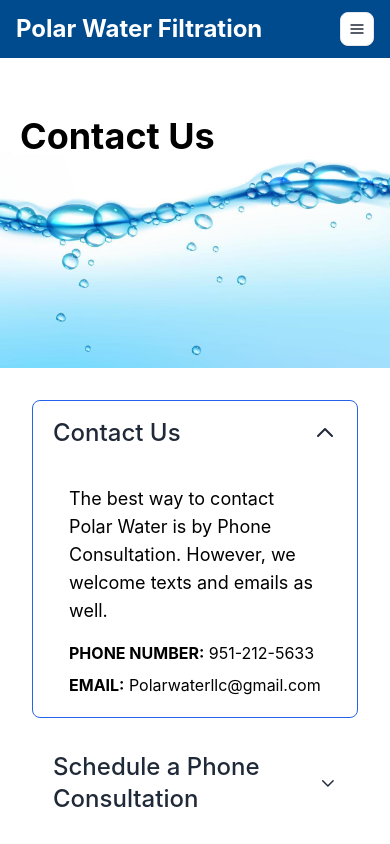
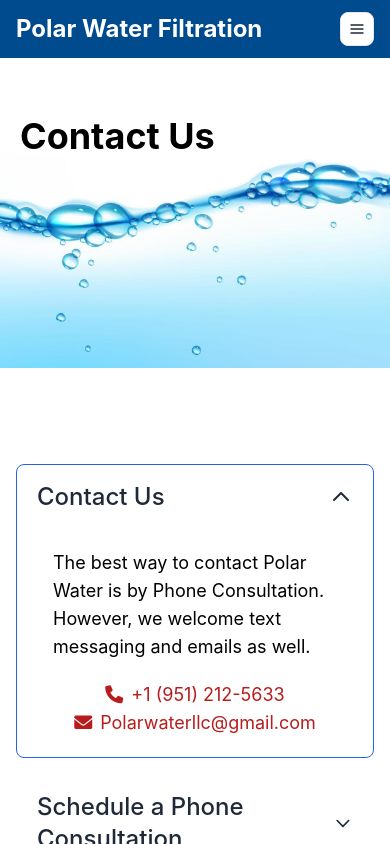
Before and after one commit to Nolden33/PolarWater, a React (Create React App) app in the folder polarwater/: page /contactUs in a window 390 px wide. Both pictures are taken after a click on the button "Contact Us". Shown: the top 844 px of the page. Built offline with nearby package versions, Linux system fonts and the light colour scheme.

Commit message:
updates
changed the phone and email in and removed extra space under contactUs, added a component that navigates to the top of new pages.

```diff
--- a/polarwater/src/App.jsx
+++ b/polarwater/src/App.jsx
@@ -9,6 +9,7 @@
 import Banner from "./components/landingPage/banner/Banner";
 import NavBar from "./Navbar";
 import Footer from "./Footer";
+import ScrollToTop from "./components/ScrollToTop"
 import "preline/preline";
 
 
@@ -47,6 +48,7 @@
 		<PrimeReactProvider>
 			<div className="App">
 			<Router>
+				<ScrollToTop />
 				<header>
 					<ConditionalBanner />
 					<div
--- /dev/null
+++ b/polarwater/src/components/ScrollToTop.jsx
@@ -0,0 +1,15 @@
+import { useEffect } from 'react';
+import { useLocation } from 'react-router-dom';
+
+function ScrollToTop() {
+  const { pathname } = useLocation();
+
+  useEffect(() => {
+    // Smoothly scroll to the top of the page whenever the route changes
+    window.scrollTo({ top: 0, left: 0, });
+  }, [pathname]);
+
+  return null;
+}
+
+export default ScrollToTop;
--- a/polarwater/src/components/contactUs/AccordionOne.jsx
+++ b/polarwater/src/components/contactUs/AccordionOne.jsx
@@ -1,21 +1,36 @@
 import React from "react";
 
 function AccordionOne() {
-    return (
-        <div className="px-4">
-            <p className="text-left text-lg mb-4"> {/* Increased bottom margin for better visual separation */}
-                The best way to contact Polar Water is by Phone Consultation. However, we welcome texts and emails as well.
-            </p>
-            <ul className="text-left list-none space-y-2"> {/* Added space between list items */}
-                <li className="">
-                    <span className="font-bold uppercase">Phone Number:</span><span className="hover:text-blue-600 cursor-pointer"> 951-212-5633 </span>
-                </li>
-                <li className="">
-                    <span className="font-bold uppercase">Email:</span><span className="hover:text-blue-600 cursor-pointer"> Polarwaterllc@gmail.com </span>
-                </li>
-            </ul>
-        </div>
-    );
+	return (
+		<div className="px-4">
+			<p className="text-left text-lg mb-4">
+				{" "}
+				{/* Increased bottom margin for better visual separation */}
+				The best way to contact Polar Water is by Phone Consultation. However,
+				we welcome text messaging and emails as well.
+			</p>
+			<div className="hidden sm:flex sm:flex-col text-gray-800 sm:ml-auto sm:flex-none sm:items-start">
+				<a href="tel:+19512125633" className="hover:text-red-700 hover:underline text-lg">
+					<i className="fas fa-phone mr-2"></i>
+					+1 (951) 212-5633
+				</a>
+				<a href="mailto:Polarwaterllc@gmail.com" className="hover:text-red-700 hover:underline text-lg">
+					<i className="fas fa-envelope mr-2"></i>
+					Polarwaterllc@gmail.com
+				</a>
+			</div>
+			<div className="flex sm:hidden flex-col text-gray-800 mt-5">
+				<a href="tel:+19512125633" className="text-red-700 hover:underline text-lg">
+					<i className="fas fa-phone mr-2"></i>
+					+1 (951) 212-5633
+				</a>
+				<a href="mailto:Polarwaterllc@gmail.com" className="text-red-700 hover:underline text-lg">
+					<i className="fas fa-envelope mr-2"></i>
+					Polarwaterllc@gmail.com
+				</a>
+			</div>
+		</div>
+	);
 }
 
 export default AccordionOne;
--- a/polarwater/src/components/contactUs/ContactUs.jsx
+++ b/polarwater/src/components/contactUs/ContactUs.jsx
@@ -38,7 +38,6 @@
 			content: (
 				<div className="flex flex-col md:grid md:grid-rows-1 md:grid-cols-6 place-items-center">
 					<div className="md:row-span-1 md:col-span-3 bg-white flex flex-col">
-
 						{/* Grid for service areas */}
 						<div className="grid grid-cols-3 grid-rows-5 text-md text-gray-600 place-items-center">
 							<p>Banning</p>
@@ -57,7 +56,9 @@
 							<p>Rialto</p>
 							<p>Rancho Cucamonga</p>
 						</div>
-					<div className="text-md text-gray-600 place-items-center">***Restrictions Apply***</div>
+						<div className="text-md text-gray-600 place-items-center">
+							***Restrictions Apply***
+						</div>
 					</div>
 
 					<div className="md:row-span-1 md:col-span-3 flex justify-center items-center">
@@ -101,15 +102,13 @@
 					/>
 				</div>
 				<div className="absolute bottom-48 sm:bottom-52 lg:start-28 md:start-16 p-2">
-					<div className="p-3 text-4xl font-bold text-black">
-						Contact Us
-					</div>
+					<div className="p-3 text-4xl font-bold text-black">Contact Us</div>
 				</div>
 			</div>
 
 			{/* Grid Layout */}
 			<div className="container mx-auto p-4 lg:px-40">
-				<div className="grid grid-rows-3 gap-4 p-4">
+				<div className="py-20">
 					{/* Accordion for Contact Us, Schedule, and Social Medias */}
 					<div className="flex flex-col gap-4">
 						{accordionItems.map(({ id, title, content }) => (
@@ -146,8 +145,8 @@
 								</button>
 								<div
   className={`${
-										activeId === id ? "h-auto" : "max-h-0"
-									} overflow-hidden transition-max-height duration-700 ease-in-out`}
+    activeId === id ? "block" : "hidden"
+  } transition-all duration-500 ease-in-out`}
 >
   <div className="p-5">
     {typeof content === "string" ? (
@@ -157,6 +156,7 @@
     )}
   </div>
 </div>
+
 							</div>
 						))}
 					</div>
```
Lines whose indentation alone changed are shown as unchanged.
